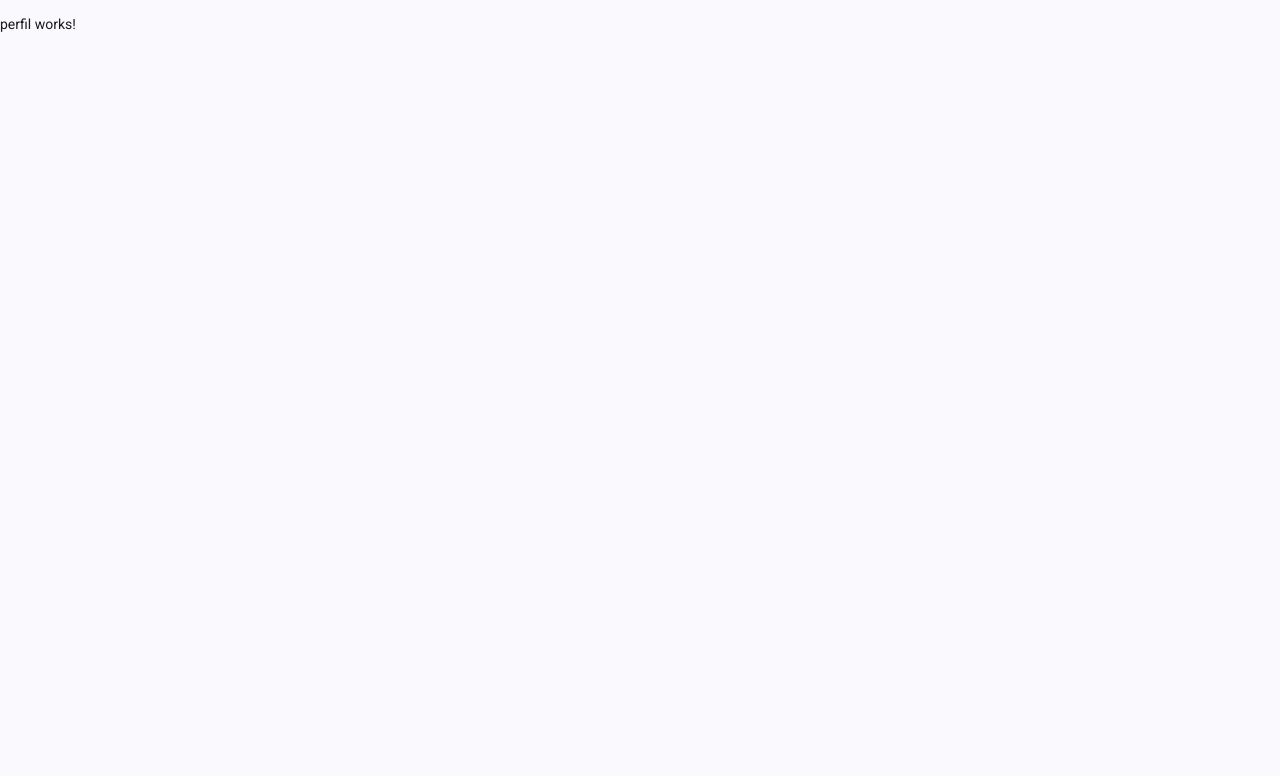
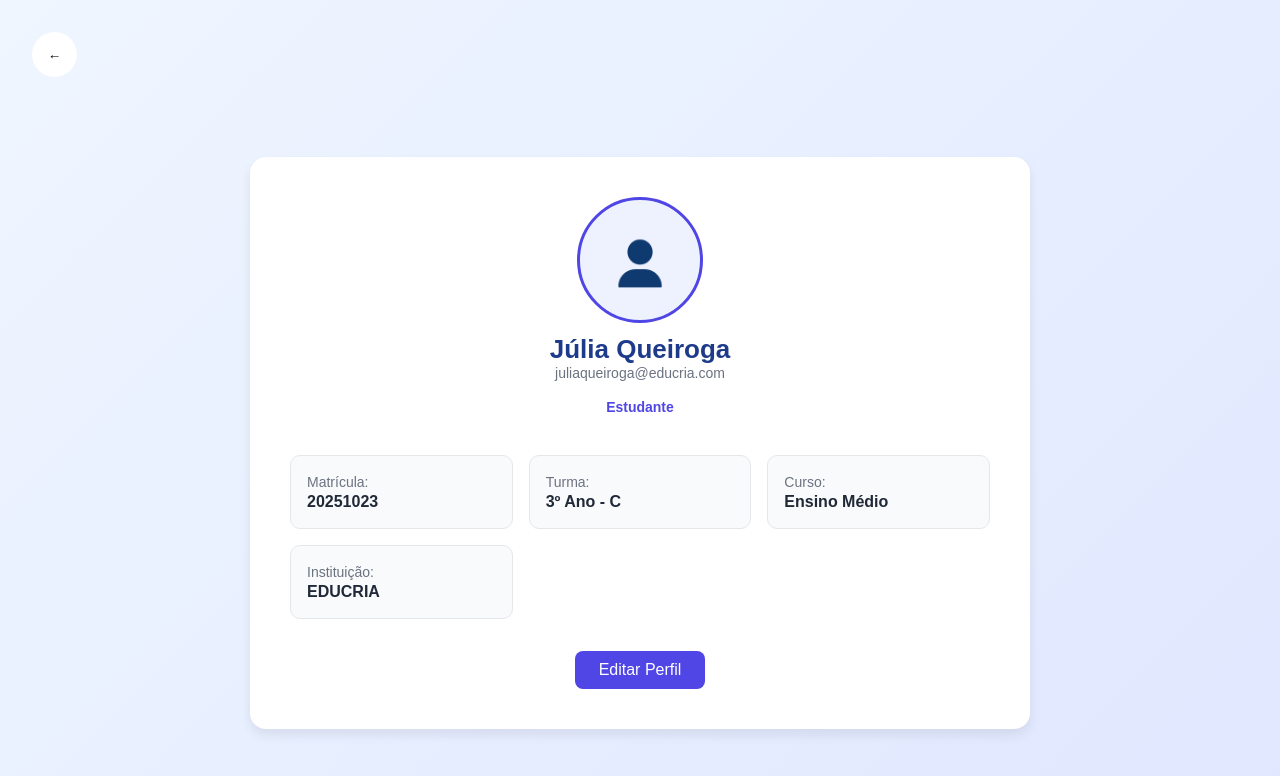
Before and after one commit to JubsQueiroga/TCC, an Angular app in the folder EduCriaFront/: page /perfil in a window 1280 px wide. Shown: the top 776 px of the page. Built offline with nearby package versions, Linux system fonts and the light colour scheme; sample sign-in values are in the browser's storage.

Commit message:
componente perfil feito funcionando obs: falta login continuo e arrumar botao de voltar e scrollar a tela

```diff
--- a/EduCriaFront/src/app/pages/perfil/perfil.css
+++ b/EduCriaFront/src/app/pages/perfil/perfil.css
@@ -0,0 +1,162 @@
+.container {
+  min-height: 100vh;
+  background: linear-gradient(135deg, #eff6ff 0%, #e0e7ff 100%);
+  padding: 32px;
+  font-family: 'Poppins', sans-serif;
+  position: relative;
+}
+
+/* Botão de voltar */
+.voltar-btn {
+  position: absolute;
+  top: 24px;
+  left: 24px;
+  background: none;
+  border: none;
+  font-size: 28px;
+  color: #1e3a8a;
+  cursor: pointer;
+  transition: transform 0.2s, color 0.3s;
+}
+
+.voltar-btn:hover {
+  transform: scale(1.1);
+  color: #4f46e5;
+}
+
+/* Card principal */
+.perfil-card {
+  background: white;
+  border-radius: 16px;
+  box-shadow: 0 6px 12px rgba(0, 0, 0, 0.08);
+  padding: 40px;
+  max-width: 700px;
+  margin: 80px auto;
+  text-align: center;
+}
+
+/* Header com foto e nome */
+.perfil-header {
+  display: flex;
+  flex-direction: column;
+  align-items: center;
+  margin-bottom: 24px;
+}
+
+.foto-perfil {
+  width: 120px;
+  height: 120px;
+  border-radius: 50%;
+  overflow: hidden;
+  border: 3px solid #4f46e5;
+  display: flex;
+  align-items: center;
+  justify-content: center;
+  background-color: #eef2ff;
+  margin-bottom: 16px;
+}
+
+.foto-perfil img {
+  width: 100%;
+  height: 100%;
+  object-fit: cover;
+}
+
+.nome {
+  font-size: 26px;
+  color: #1e3a8a;
+  font-weight: 700;
+  margin: 0;
+}
+
+.email {
+  color: #6b7280;
+  margin: 4px 0;
+}
+
+.funcao {
+  color: #4f46e5;
+  font-weight: 600;
+}
+
+/* Infos */
+.perfil-info {
+  display: grid;
+  grid-template-columns: repeat(auto-fit, minmax(200px, 1fr));
+  gap: 16px;
+  margin-top: 24px;
+}
+
+.info-item {
+  background: #f9fafb;
+  padding: 16px;
+  border-radius: 10px;
+  text-align: left;
+  border: 1px solid #e5e7eb;
+}
+
+.info-item .label {
+  display: block;
+  color: #6b7280;
+  font-size: 14px;
+}
+
+.info-item .valor {
+  font-size: 16px;
+  color: #1f2937;
+  font-weight: 600;
+}
+
+/* Botão editar */
+.acoes {
+  margin-top: 32px;
+}
+
+.editar-btn {
+  background-color: #4f46e5;
+  color: white;
+  border: none;
+  padding: 10px 24px;
+  border-radius: 8px;
+  font-size: 16px;
+  cursor: pointer;
+  transition: background-color 0.3s, transform 0.2s;
+}
+
+.editar-btn:hover {
+  background-color: #4338ca;
+  transform: scale(1.05);
+}
+
+/* Responsivo */
+@media (max-width: 600px) {
+  .perfil-card {
+    padding: 24px;
+  }
+
+  .foto-perfil {
+    width: 100px;
+    height: 100px;
+  }
+
+  .nome {
+    font-size: 22px;
+  }
+}
+.back-button {
+  background: white;
+  border: none;
+  border-radius: 50%;
+  width: 45px;
+  height: 45px;
+  display: flex;
+  align-items: center;
+  justify-content: center;
+  cursor: pointer;
+  transition: all 0.3s ease;
+}
+
+.back-button:hover {
+  transform: scale(1.1);
+  box-shadow: 0 2px 8px rgba(0, 0, 0, 0.2);
+}
--- a/EduCriaFront/src/app/pages/perfil/perfil.html
+++ b/EduCriaFront/src/app/pages/perfil/perfil.html
@@ -1 +1,44 @@
-<p>perfil works!</p>
+<div class="container">
+  <div class="content">
+
+<button class="back-button" (click)="goBack()">
+    <span class="arrow-icon">←</span>
+  </button>
+    <div class="card perfil-card">
+      <div class="perfil-header">
+        <div class="foto-perfil">
+      <img src="img/perfil.png" alt="Chapéu de formatura" class="icone-educacao">
+        </div>
+        <div class="dados">
+          <h1 class="nome">Júlia Queiroga</h1>
+          <p class="email">juliaqueiroga@educria.com</p>
+          <p class="funcao">Estudante</p>
+        </div>
+      </div>
+
+      <div class="perfil-info">
+        <div class="info-item">
+          <span class="label">Matrícula:</span>
+          <span class="valor">20251023</span>
+        </div>
+        <div class="info-item">
+          <span class="label">Turma:</span>
+          <span class="valor">3º Ano - C</span>
+        </div>
+        <div class="info-item">
+          <span class="label">Curso:</span>
+          <span class="valor">Ensino Médio</span>
+        </div>
+        <div class="info-item">
+          <span class="label">Instituição:</span>
+          <span class="valor">EDUCRIA</span>
+        </div>
+      </div>
+
+      <div class="acoes">
+        <button class="editar-btn">Editar Perfil</button>
+      </div>
+    </div>
+
+  </div>
+</div>
--- a/EduCriaFront/src/app/pages/perfil/perfil.ts
+++ b/EduCriaFront/src/app/pages/perfil/perfil.ts
@@ -1,4 +1,5 @@
 import { Component } from '@angular/core';
+import { Router } from '@angular/router';
 
 @Component({
   selector: 'app-perfil',
@@ -7,5 +8,9 @@ import { Component } from '@angular/core';
   styleUrl: './perfil.css'
 })
 export class Perfil {
+  constructor(private router: Router) {}
 
+  goBack() {
+    this.router.navigate(['/home']);
+  }
 }
--- a/EduCriaFront/src/app/pages/relatorios/relatorios.css
+++ b/EduCriaFront/src/app/pages/relatorios/relatorios.css
@@ -0,0 +1,91 @@
+container {
+  display: grid;
+  grid-template-columns: repeat(auto-fit, minmax(150px, 1fr));
+  gap: 15px;
+  justify-items: center;
+  padding: 20px;
+}
+
+.card {
+  background-color: #b7bfce;
+  border-radius: 12px;
+  width: 130px;
+  height: 130px;
+  text-align: center;
+  padding: 10px;
+  font-family: 'Poppins', sans-serif;
+  color: #333;
+  display: flex;
+  flex-direction: column;
+  justify-content: space-between;
+}
+
+.card h3 {
+  font-size: 14px;
+  color: white;
+  background-color: #707b91;
+  border-radius: 5px;
+  padding: 3px;
+}
+
+.status {
+  font-size: 12px;
+  font-weight: 600;
+  background-color: #707b91;
+  color: white;
+  border-radius: 5px;
+  padding: 2px 0;
+}
+
+.circle {
+  margin: 0 auto;
+  width: 50px;
+  height: 50px;
+  border: 4px solid;
+  border-radius: 50%;
+  display: flex;
+  align-items: center;
+  justify-content: center;
+  background-color: #f4f2ec;
+  font-weight: bold;
+}
+.header-container {
+ background-color: #0c2d5a;
+  padding: 20px 30px;
+  display: flex;
+  align-items: center;
+  gap: 20px;
+  margin-bottom: 30px;
+}
+
+.back-button {
+  background: white;
+  border: none;
+  border-radius: 50%;
+  width: 45px;
+  height: 45px;
+  display: flex;
+  align-items: center;
+  justify-content: center;
+  cursor: pointer;
+  transition: all 0.3s ease;
+}
+
+.back-button:hover {
+  transform: scale(1.1);
+  box-shadow: 0 2px 8px rgba(0, 0, 0, 0.2);
+}
+
+.arrow-icon {
+  font-size: 24px;
+  color: #2c5f7c;
+  font-weight: bold;
+}
+
+.header-title {
+  color: white;
+  font-size: 28px;
+  font-weight: bold;
+  margin: 0;
+  letter-spacing: 2px;
+}
--- a/EduCriaFront/src/app/pages/relatorios/relatorios.html
+++ b/EduCriaFront/src/app/pages/relatorios/relatorios.html
@@ -1 +1,17 @@
-<p>relatorios works!</p>
+<div class="header-container">
+  <button class="back-button" (click)="goBack()">
+    <span class="arrow-icon">←</span>
+  </button>
+  <h1 class="header-title">ATIVIDADES</h1>
+</div>
+
+<div class="container">
+  <div class="card" *ngFor="let materia of materias">
+    <h3>{{ materia.nome }}</h3>
+    <p class="status">{{ materia.status }}</p>
+
+    <div class="circle" [style.borderColor]="materia.cor">
+      <span>{{ materia.progresso }}%</span>
+    </div>
+  </div>
+</div>
--- a/EduCriaFront/src/app/pages/relatorios/relatorios.ts
+++ b/EduCriaFront/src/app/pages/relatorios/relatorios.ts
@@ -1,11 +1,30 @@
 import { Component } from '@angular/core';
+import { CommonModule } from '@angular/common';
+import { Router } from '@angular/router';
 
 @Component({
   selector: 'app-relatorios',
-  imports: [],
+  standalone: true,
+  imports: [CommonModule],
   templateUrl: './relatorios.html',
-  styleUrl: './relatorios.css'
+  styleUrls: ['./relatorios.css']
 })
 export class Relatorios {
+  materias = [
+    { nome: 'Matemática', status: 'CONTINUE', progresso: 90, cor: '#002855' },
+    { nome: 'Português', status: 'CONTINUE', progresso: 10, cor: '#3E2723' },
+    { nome: 'História', status: 'CONTINUE', progresso: 75, cor: '#B71C1C' },
+    { nome: 'Física', status: 'COMEÇAR', progresso: 0, cor: '#263238' },
+    { nome: 'Biologia', status: 'CONTINUE', progresso: 5, cor: '#1B5E20' },
+    { nome: 'Geografia', status: 'FINALIZADO', progresso: 100, cor: '#2E7D32' },
+    { nome: 'Química', status: 'CONTINUE', progresso: 25, cor: '#880E4F' },
+    { nome: 'Filosofia', status: 'CONTINUE', progresso: 75, cor: '#388E3C' },
+    { nome: 'Sociologia', status: 'CONTINUE', progresso: 90, cor: '#1B5E20' },
+    { nome: 'Inglês', status: 'CONTINUE', progresso: 90, cor: '#1B5E20' },
+  ];
+constructor(private router: Router) {}
 
+  goBack() {
+    this.router.navigate(['/home']);
+  }
 }
```
Also changed, not shown: EduCriaFront/src/app/pages/home/home.css (line endings or trailing spaces).
